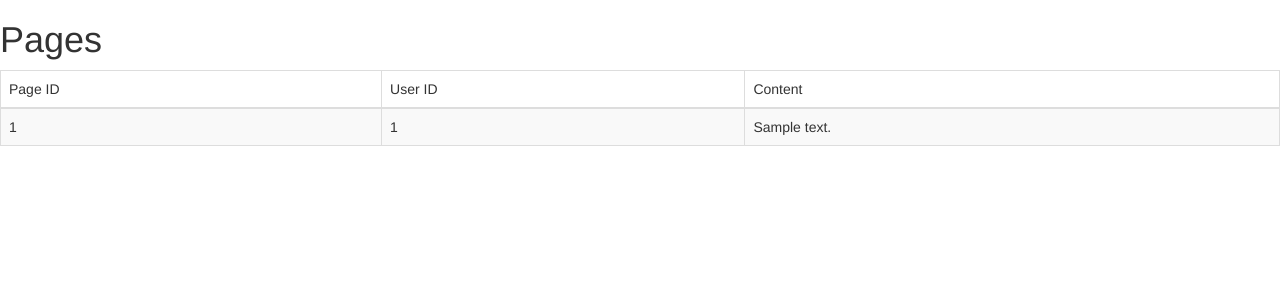
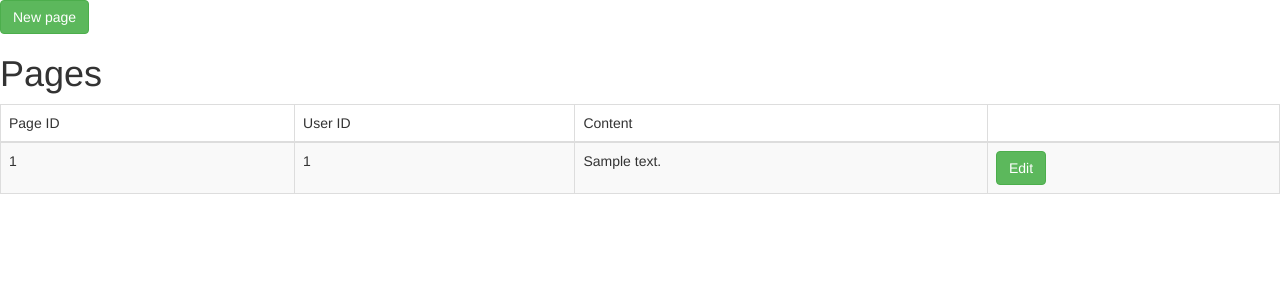
Before and after one commit to kuujakke/kolbe, a Python web app: template app/templates/pages/index.html in a window 1280 px wide. Shown: the top 300 px of the page. Run offline with Jinja, Linux system fonts and the light colour scheme; the template is opened without the code that fills it: most values are stand-ins (such as "Sample title", 1, 10 or a date in 2020); some libraries are stand-ins or nearby versions.

Commit message:
Nappulat uuden sivun luomiseen ja olemassaolevan muokkaamiseksi

```diff
--- a/app/templates/pages/index.html
+++ b/app/templates/pages/index.html
@@ -1,5 +1,9 @@
 {% extends "base.html" %}
 {% block content %}
+
+    <p>
+        <a href="new" class="btn btn-success">New page</a>
+    </p>
 
    <h1>Pages</h1>
     <table width="100%" class="table table-bordered table-striped">
@@ -8,6 +12,7 @@
                 <td>Page ID</td>
                 <td>User ID</td>
                 <td>Content</td>
+                <td></td>
             </tr>
         </thead>
         {% for page in pages %}
@@ -15,6 +20,7 @@
                 <td>{{ page.id }}</td>
                 <td>{{ page.user_id }}</td>
                 <td>{{ page.content }}</td>
+                <td><a href="{{ page.id }}/edit" class="btn btn-success">Edit</a></td>
             </tr>
         {% endfor %}
     </table>
```
